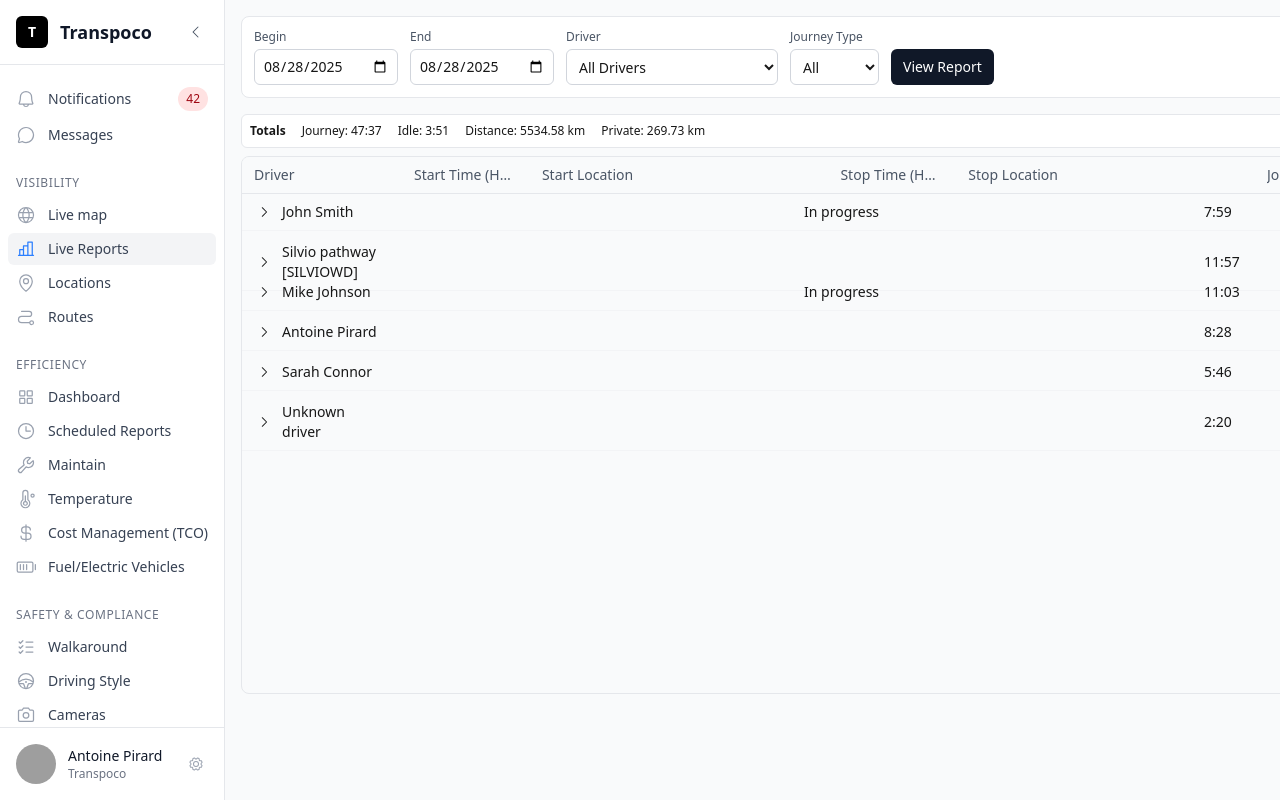
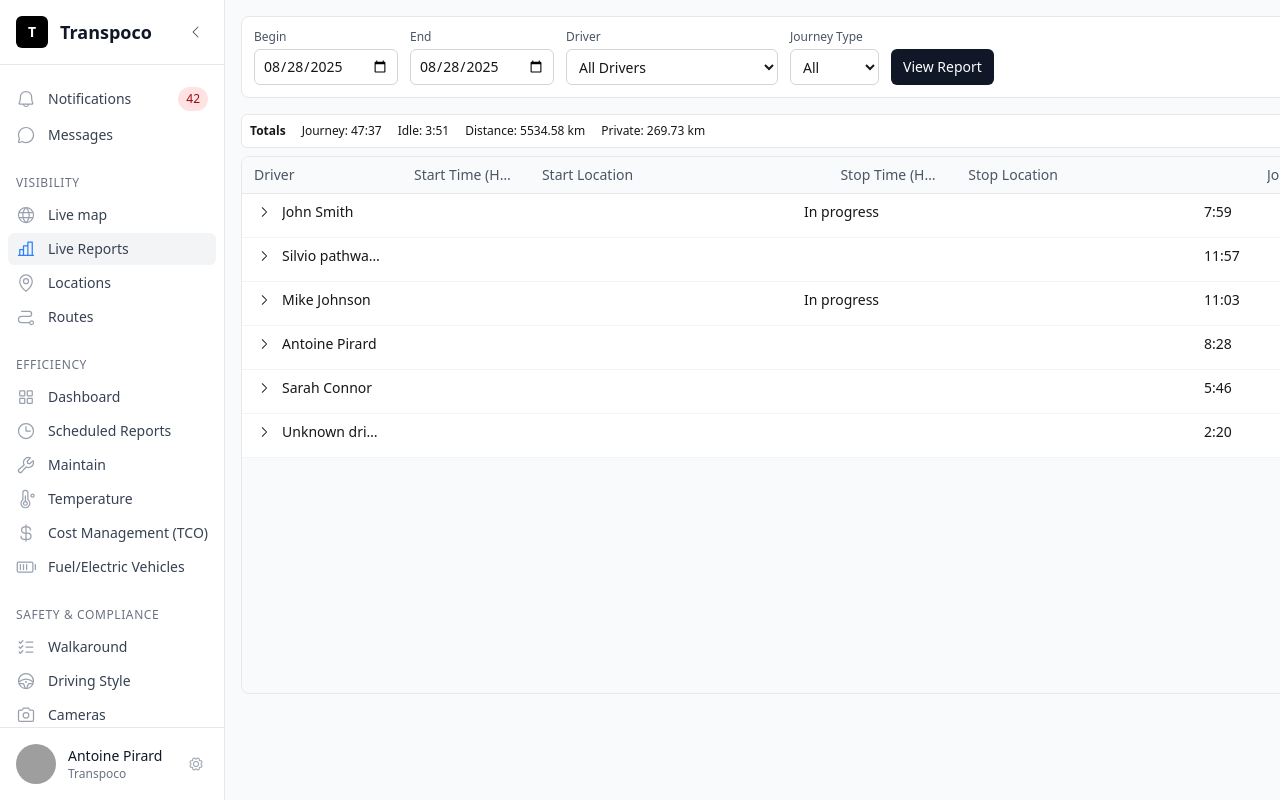
Before and after one commit to antoinepirard/transpoco-track, a Next.js app: page /reports in a window 1280 px wide. Shown: the top 800 px of the page. Built offline with nearby package versions, Linux system fonts and the light colour scheme; grey boxes are pictures that could not be loaded.

Commit message:
Update ReportsTable component to adjust row height and improve cell background styling for better visual consistency. Implement truncation for long text in cell titles to enhance readability.

```diff
--- a/src/components/reports/ReportsTable.tsx
+++ b/src/components/reports/ReportsTable.tsx
@@ -125,7 +125,7 @@ export default function ReportsTable({ rows, loading }: { rows: ReportRow[]; loa
   const parentRef = useRef<HTMLDivElement | null>(null);
   const rowVirtualizer = useVirtualizer({
     count: table.getRowModel().rows.length,
-    estimateSize: () => 40,
+    estimateSize: () => 44,
     getScrollElement: () => parentRef.current,
     overscan: 10,
   });
@@ -153,7 +153,7 @@ export default function ReportsTable({ rows, loading }: { rows: ReportRow[]; loa
       </div>
 
       <div ref={parentRef} className="relative w-full flex-1 overflow-auto rounded-lg border border-gray-200">
-        <table className="w-full text-sm table-fixed" style={{ minWidth: '1610px' }}>
+        <table className="w-full text-sm table-fixed bg-white" style={{ minWidth: '1610px' }}>
           <thead className="sticky top-0 z-10 bg-gray-50 text-left text-gray-600">
             {table.getHeaderGroups().map(hg => (
               <tr key={hg.id} className="border-b border-gray-200">
@@ -181,18 +181,20 @@ export default function ReportsTable({ rows, loading }: { rows: ReportRow[]; loa
               return (
                 <tr
                   key={row.id}
-                  className="absolute left-0 right-0 border-b border-gray-100"
-                  style={{ transform: `translateY(${vRow.start}px)` }}
+                  className="absolute left-0 right-0 border-b border-gray-100 bg-white"
+                  style={{
+                    transform: `translateY(${vRow.start}px)`,
+                    height: '44px'
+                  }}
                 >
                   {row.getVisibleCells().map(cell => {
                     const isFirst = cell.column.id === 'driver';
-                    const isLocation = cell.column.id === 'startLocation' || cell.column.id === 'stopLocation';
                     const cellValue = cell.getValue() as string;
 
                     return (
                       <td
                         key={cell.id}
-                        className="px-3 py-2 align-middle"
+                        className="px-3 py-2 align-middle bg-white"
                         style={{ width: cell.column.getSize(), maxWidth: cell.column.getSize() }}
                       >
                         <div
@@ -209,8 +211,8 @@ export default function ReportsTable({ rows, loading }: { rows: ReportRow[]; loa
                             </button>
                           ) : null}
                           <div
-                            className={`${isLocation ? 'truncate' : ''} min-w-0 flex-1`}
-                            title={isLocation && cellValue ? cellValue : undefined}
+                            className="truncate min-w-0 flex-1 whitespace-nowrap"
+                            title={cellValue && typeof cellValue === 'string' && cellValue.length > 20 ? cellValue : undefined}
                           >
                             {flexRender(cell.column.columnDef.cell, cell.getContext())}
                           </div>
```
